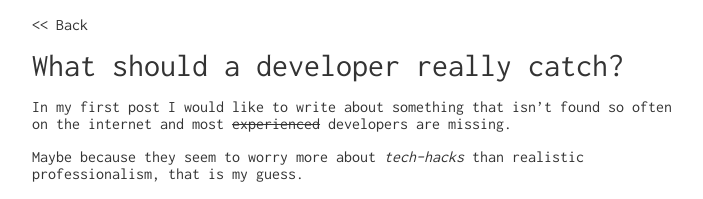
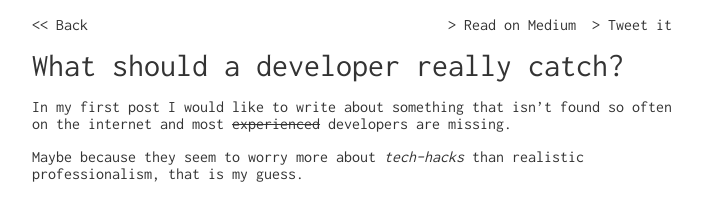
Before and after one commit to fefas/blog.fefas.net, a Jekyll site: the page built from _posts/2017-06-20-what-should-a-developer-really-catch?.md, in a window 1280 px wide. Shown: the top 199 px of the page, without its empty margins (288-991 px from the left). Built offline with Jekyll 4.4.1, drawn with Linux system fonts in a browser that asks for light colours.

Commit message:
Add medium and twitter links on post page layout

```diff
--- a/_layouts/post.html
+++ b/_layouts/post.html
@@ -1,6 +1,10 @@
 ---
 layout: default
 ---
-<a class="back" href="/">&lt;&lt; Back</a>
+<nav class="post-page">
+  <a href="/">&lt;&lt; Back</a>
+  <a href="https://twitter.com/share">Tweet it</a>
+  <a href="https://medium.com/{{ page.mediumUri }}">Read on Medium</a>
+</nav>
 
-<main class="post">{{ content }}</main>
+<main>{{ content }}</main>
--- a/assets/styles.sass
+++ b/assets/styles.sass
@@ -42,6 +42,11 @@ $content-list-style-type: none
 $content-list-item-before-chars: "> "
 $content-list-item-padding: 0
 $content-list-item-margin: 2px 0
+
+$post-page-nav-link-color: $font-color
+$post-page-nav-link-margin: $font-size
+$post-page-nav-link-before-font-size: $font-size
+$post-page-nav-link-before-string: "> "
 
 $footer-font-color: $font-color-subtle
 $footer-margin-top: 2 * $font-size
@@ -90,8 +95,17 @@ a
   &:visited
     color: $link-font-color
 
-  &.back, &.back:hover, &.back:visited
-    color: $font-color
+nav.post-page
+  a, a:hover, a:visited
+    color: $post-page-nav-link-color
+
+  a:not(:first-child)
+    margin-left: $post-page-nav-link-margin
+    float: right
+
+    &:before
+      font-size: $post-page-nav-link-before-font-size
+      content: $post-page-nav-link-before-string
 
 blockquote
   color: $blockquote-font-color
```
Also changed, not shown: _posts/2017-06-20-what-should-a-developer-really-catch?.md (+4 -1 lines).
